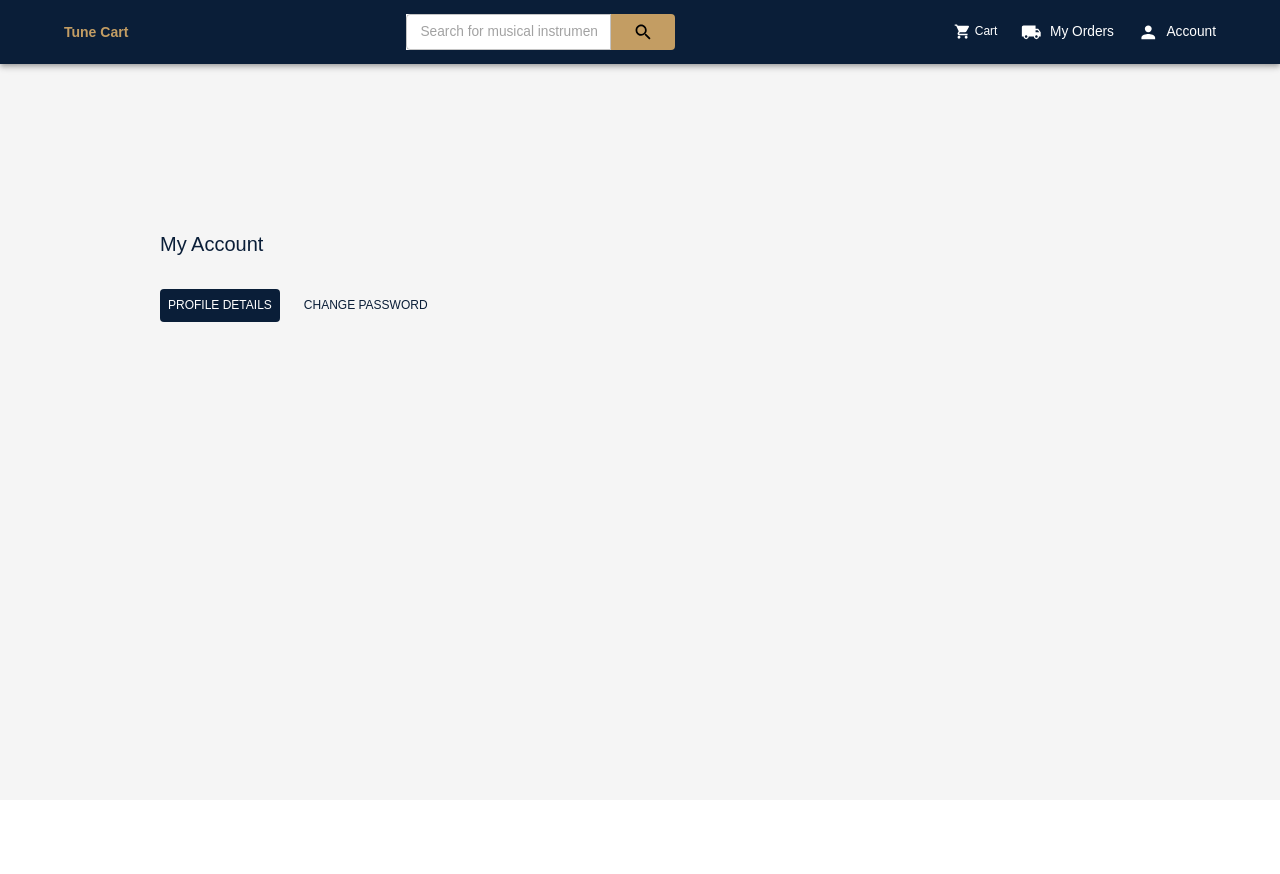
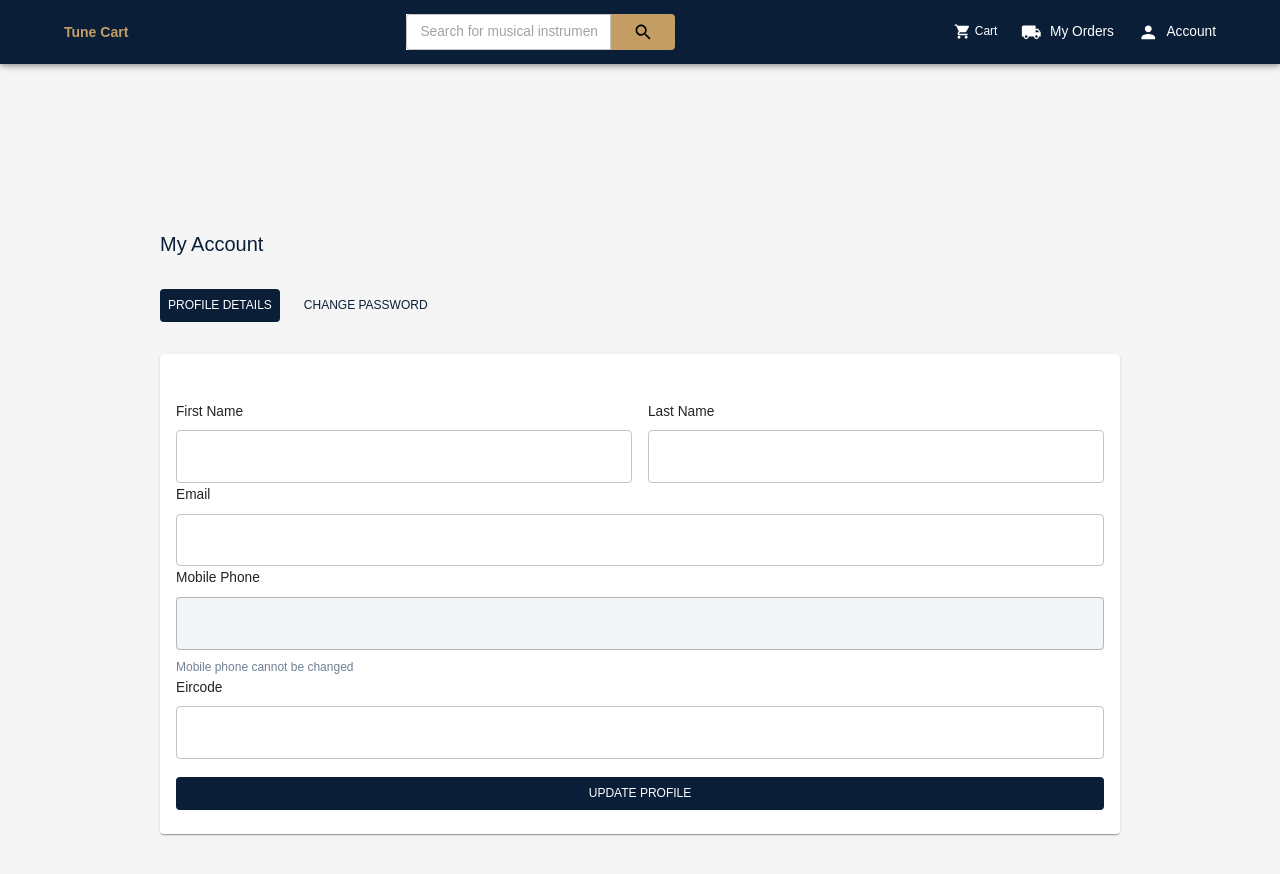
Before and after one commit to DilushaSF/Web-Projet-FE, a React (Vite) app: page /dashboard/profile in a window 1280 px wide. Shown: the top 874 px of the page. Before the commit the page ends 800 px from the top, so only its background shows below. Built offline with nearby package versions, Linux system fonts and the light colour scheme.

Commit message:
Updated : profile page details update

```diff
--- a/src/pages/profile/profile.tsx
+++ b/src/pages/profile/profile.tsx
@@ -65,6 +65,105 @@ const Profile = () => {
           </Button>
         </Box>
 
+        {activeView === "profile" && (
+          <Card>
+            <CardHeader>
+              {/* <CardTitle>Profile Information</CardTitle> */}
+              {/* <CardDescription>Update your personal information</CardDescription> */}
+            </CardHeader>
+
+            {/* TODO: handle onSubmit inside form */}
+            <CardContent>
+              <form
+                style={{ display: "flex", flexDirection: "column", gap: 2 }}
+              >
+                <Grid container spacing={2}>
+                  <Grid item xs={12} md={6}>
+                    <Box
+                      sx={{ display: "flex", flexDirection: "column", gap: 1 }}
+                    >
+                      <Typography component="label" htmlFor="firstName">
+                        First Name
+                      </Typography>
+                      <TextField
+                        id="firstName"
+                        value={firstName}
+                        onChange={(e) => setFirstName(e.target.value)}
+                        required
+                      />
+                    </Box>
+                  </Grid>
+                  <Grid item xs={12} md={6}>
+                    <Box
+                      sx={{ display: "flex", flexDirection: "column", gap: 1 }}
+                    >
+                      <Typography component="label" htmlFor="lastName">
+                        Last Name
+                      </Typography>
+                      <TextField
+                        id="lastName"
+                        value={lastName}
+                        onChange={(e) => setLastName(e.target.value)}
+                        required
+                      />
+                    </Box>
+                  </Grid>
+                </Grid>
+                <Box sx={{ display: "flex", flexDirection: "column", gap: 1 }}>
+                  <Typography component="label" htmlFor="email">
+                    Email
+                  </Typography>
+                  <TextField
+                    id="email"
+                    type="email"
+                    value={emailAddress}
+                    onChange={(e) => setEmailAddress(e.target.value)}
+                    required
+                  />
+                </Box>
+                <Box sx={{ display: "flex", flexDirection: "column", gap: 1 }}>
+                  <Typography component="label" htmlFor="mobilePhone">
+                    Mobile Phone
+                  </Typography>
+                  <TextField
+                    id="mobilePhone"
+                    type="tel"
+                    value={mobilePhone}
+                    disabled
+                    sx={{ bgcolor: "#F3F4F6" }}
+                  />
+                  <Typography sx={{ color: "#718096", fontSize: 12 }}>
+                    Mobile phone cannot be changed
+                  </Typography>
+                </Box>
+                <Box sx={{ display: "flex", flexDirection: "column", gap: 1 }}>
+                  <Typography component="label" htmlFor="eircode">
+                    Eircode
+                  </Typography>
+                  <TextField
+                    id="eircode"
+                    value={eircode}
+                    onChange={(e) => setEircode(e.target.value)}
+                  />
+                </Box>
+                <Button
+                  type="submit"
+                  sx={{ bgcolor: "#0A1E38", color: "white", mt: 2 }}
+                  disabled={isLoading}
+                >
+                  {isLoading ? "Updating..." : "Update Profile"}
+                </Button>
+              </form>
+            </CardContent>
+          </Card>
+        )}
+
+        {activeView === "password" && (
+          <Card>
+
+          </Card>
+        )}
+
         <Box sx={{ mt: 4 }}>
           {/* <Button
             variant="outlined"
```
